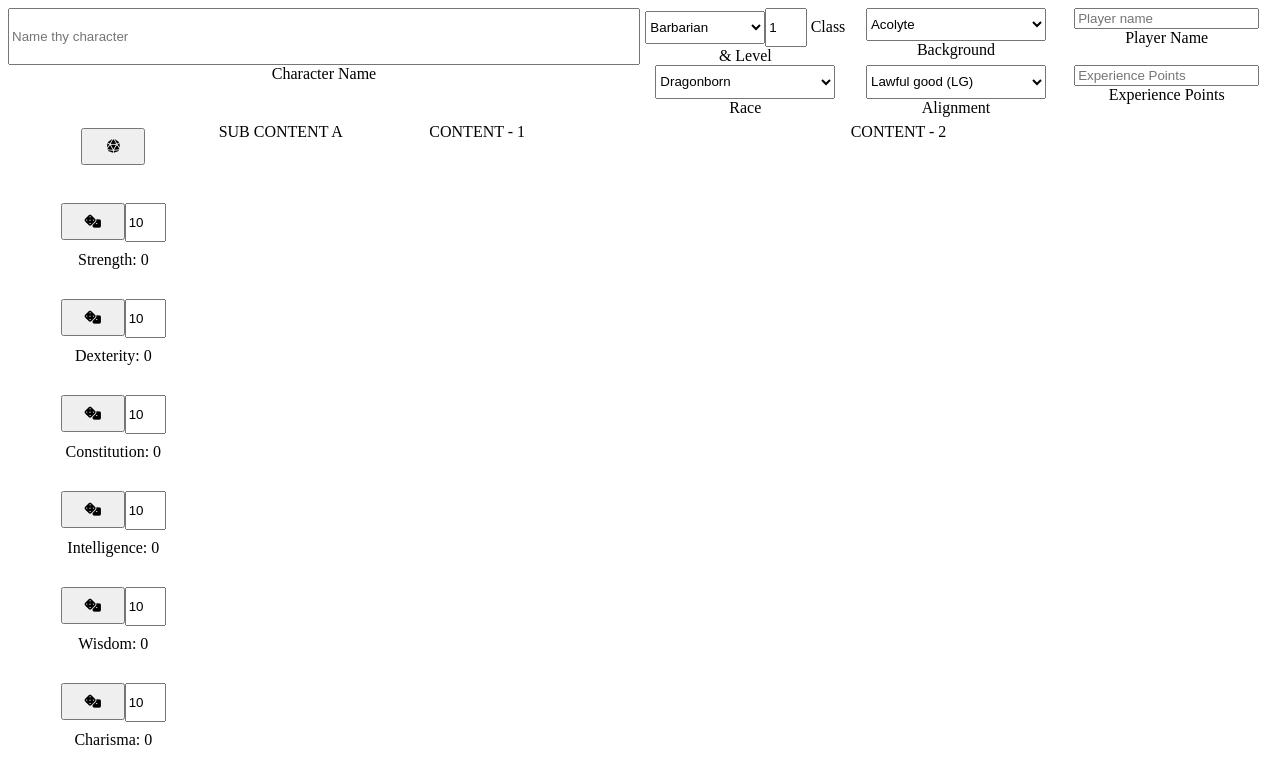
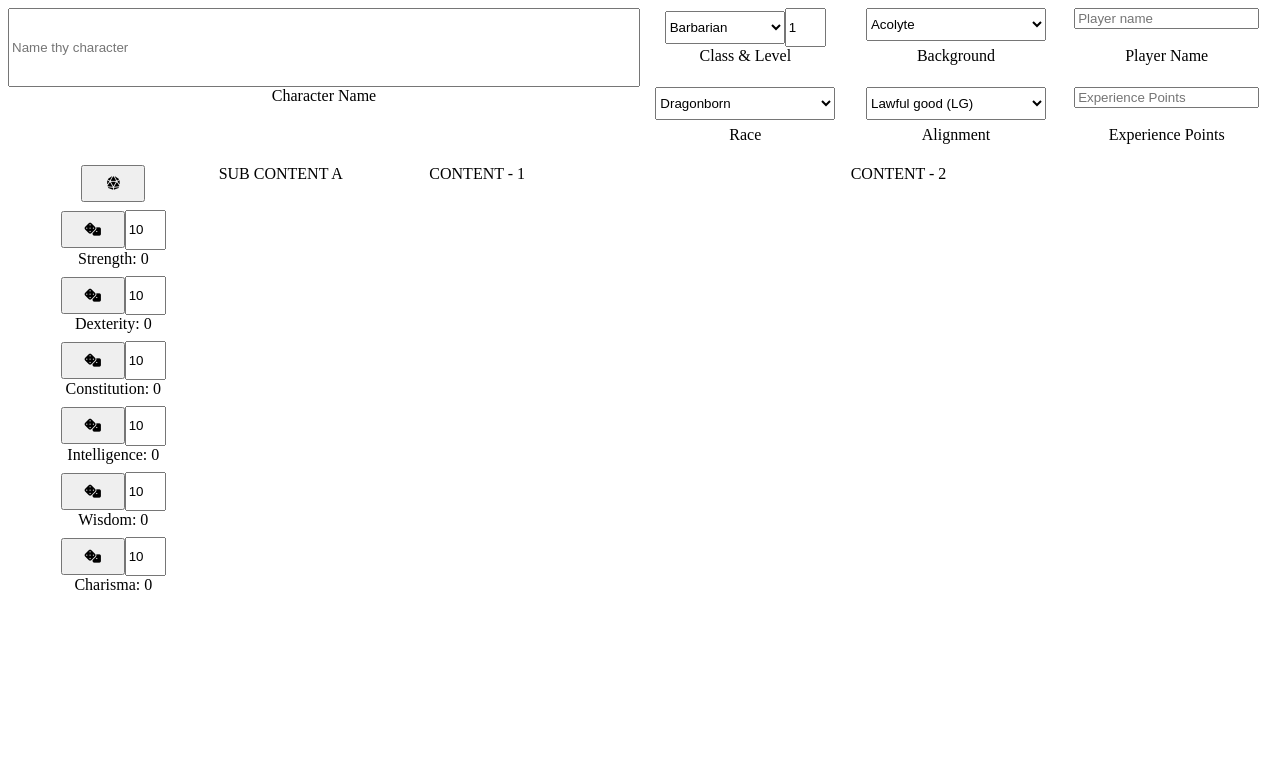
Before and after one commit to lgcavalheiro/dnd5edcharsheet, an Angular app in the folder dnd5edcharsheet/: page / in a window 1280 px wide. Shown: the top 784 px of the page. Built offline with nearby package versions, Linux system fonts and the light colour scheme.

Commit message:
working on css and layout

```diff
--- a/dnd5edcharsheet/package.json
+++ b/dnd5edcharsheet/package.json
@@ -24,8 +24,8 @@
     "zone.js": "~0.10.2"
   },
   "devDependencies": {
-    "@angular-devkit/build-angular": "~0.901.1",
-    "@angular/cli": "^9.1.1",
+    "@angular-devkit/build-angular": "^0.901.7",
+    "@angular/cli": "^9.1.7",
     "@angular/compiler-cli": "~9.1.1",
     "@angular/language-service": "~9.1.1",
     "@types/jasmine": "~3.5.0",
--- a/dnd5edcharsheet/src/app/char-sheet/char-attributes/char-attributes.component.html
+++ b/dnd5edcharsheet/src/app/char-sheet/char-attributes/char-attributes.component.html
@@ -1,83 +1,83 @@
-<div class="cl-1 rw-a" id="attributes">
+<div class="cl-1 gap-8" id="attributes">
   <button class="bt-s" (click)="randomizeAll()">
     <i class="fas fa-dice-d20"></i>
   </button>
 
-  <div class="rw-2 mx-h">
-    <div class="cl-f">
+  <div class="rw-1">
+    <div class="mx-h">
       <button class="bt-s" (click)="randomizeAttribute('str')">
         <i class="fas fa-dice"></i>
       </button>
       <input [(ngModel)]="attributes.str" type="number" name="char-str" id="char-str" class="char-attr">
-    </div>
       <div class="att-info">
         <label for="char-str">Strength: </label>
         <span *ngIf="calculateMod(attributes.str, 'str') > 0">+</span>{{ attribMods.str }}
       </div>
     </div>
+  </div>
 
-  <div class="rw-2 mx-h">
-    <div class="cl-f">
+  <div class="rw-1">
+    <div class="mx-h">
       <button class="bt-s" (click)="randomizeAttribute('dex')">
         <i class="fas fa-dice"></i>
       </button>
       <input [(ngModel)]="attributes.dex" type="number" name="char-dex" id="char-dex" class="char-attr">
-    </div>
       <div class="att-info">
         <label for="char-dex">Dexterity: </label>
         <span *ngIf="calculateMod(attributes.dex, 'dex') > 0">+</span>{{ attribMods.dex }}
       </div>
     </div>
+  </div>
 
-  <div class="rw-2 mx-h">
-    <div class="cl-f">
+  <div class="rw-1">
+    <div class="mx-h">
       <button class="bt-s" (click)="randomizeAttribute('con')">
         <i class="fas fa-dice"></i>
       </button>
       <input [(ngModel)]="attributes.con" type="number" name="char-con" id="char-con" class="char-attr">
-    </div>
       <div class="att-info">
         <label for="char-con">Constitution: </label>
         <span *ngIf="calculateMod(attributes.con, 'con') > 0">+</span>{{ attribMods.con }}
       </div>
     </div>
+  </div>
 
-  <div class="rw-2 mx-h">
-    <div class="cl-f">
+  <div class="rw-1">
+    <div class="mx-h">
       <button class="bt-s" (click)="randomizeAttribute('int')">
         <i class="fas fa-dice"></i>
       </button>
       <input [(ngModel)]="attributes.int" type="number" name="char-int" id="char-int" class="char-attr">
-    </div>
       <div class="att-info">
         <label for="char-int">Intelligence: </label>
         <span *ngIf="calculateMod(attributes.int, 'int') > 0">+</span>{{ attribMods.int }}
       </div>
     </div>
+  </div>
 
-  <div class="rw-2 mx-h">
-    <div class="cl-f">
+  <div class="rw-1">
+    <div class="mx-h">
       <button class="bt-s" (click)="randomizeAttribute('wis')">
         <i class="fas fa-dice"></i>
       </button>
       <input [(ngModel)]="attributes.wis" type="number" name="char-wis" id="char-wis" class="char-attr">
-    </div>
       <div class="att-info">
         <label for="char-wis">Wisdom: </label>
         <span *ngIf="calculateMod(attributes.wis, 'wis') > 0">+</span>{{ attribMods.wis }}
       </div>
     </div>
+  </div>
 
-  <div class="rw-2 mx-h">
-    <div class="cl-f">
+  <div class="rw-1">
+    <div class="mx-h">
       <button class="bt-s" (click)="randomizeAttribute('chr')">
         <i class="fas fa-dice"></i>
       </button>
       <input [(ngModel)]="attributes.chr" type="number" name="char-chr" id="char-chr" class="char-attr">
-    </div>
       <div class="att-info">
         <label for="char-chr">Charisma: </label>
         <span *ngIf="calculateMod(attributes.chr, 'chr') > 0">+</span>{{ attribMods.chr }}
       </div>
     </div>
   </div>
+</div>
--- a/dnd5edcharsheet/src/app/char-sheet/char-header/char-header.component.html
+++ b/dnd5edcharsheet/src/app/char-sheet/char-header/char-header.component.html
@@ -1,41 +1,60 @@
 <div class="sheet-header rw-1 cl-2">
-  <div class="rw-a ta-c">
+  <div class="rw-2 ta-c">
     <input type="text" name="char-name" id="char-name" placeholder="Name thy character">
     <label for="char-name">Character Name</label>
   </div>
-  <div class="rw-2 cl-a ta-c">
-    <label for="char-class">
+
+  <div class="rw-2 cl-3 ta-c">
+    <div class="rw-2">
+      <div>
         <select id="char-class" class="cb-s">
           <option *ngFor="let class of classes" value="{{ class.name }}">{{ class.name }}</option>
         </select>
         <input type="number" name="char-class" id="char-class" class="char-attr" min="1" max="20" value="1">
-      Class & Level
-    </label>
-    <label for="char-background">
+      </div>
+      <span>Class & Level</span>
+    </div>
+
+    <div class="rw-2">
+      <div>
         <select id="char-background" class="cb-m">
           <option *ngFor="let background of backgrounds" value="{{ background.name }}">{{ background.name }}</option>
         </select>
-      Background
-    </label>
-    <label for="char-player">
+      </div>
+      <span>Background</span>
+    </div>
+
+    <div class="rw-2">
+      <div>
         <input type="text" name="char-player" id="char-player" placeholder="Player name">
-      Player Name
-    </label>
-    <label for="char-race">
+      </div>
+      <span>Player Name</span>
+    </div>
+
+    <div class="rw-2">
+      <div>
         <select id="char-race" class="cb-m">
           <option *ngFor="let race of races" value="{{ race.name }}">{{ race.name }}</option>
         </select>
-      Race
-    </label>
-    <label for="char-alignment">
+      </div>
+      <span>Race</span>
+    </div>
+
+    <div class="rw-2">
+      <div>
         <select id="char-alignment" class="cb-m">
           <option *ngFor="let alignment of alignments" value="{{ alignment.name }}">{{ alignment.name }}</option>
         </select>
-      Alignment
-    </label>
-    <label for="char-exp">
+      </div>
+      <span>Alignment</span>
+    </div>
+
+    <div class="rw-2">
+      <div>
         <input type="text" name="char-exp" id="char-exp" placeholder="Experience Points">
-      Experience Points
-    </label>
+      </div>
+      <span>Experience Points</span>
+    </div>
+
   </div>
 </div>
--- a/dnd5edcharsheet/src/app/char-sheet/char-sheet.component.html
+++ b/dnd5edcharsheet/src/app/char-sheet/char-sheet.component.html
@@ -1,7 +1,7 @@
 <div class="content">
-    <app-char-header></app-char-header>
+    <app-char-header style="padding-bottom: 8px;"></app-char-header>
     <div class="cl-3">
-      <div class="cl-a">
+      <div class="cl-2">
         <app-char-attributes
           (attributeEvent)="receiveAttributes($event)"
           (modEvent)="receiveMods($event)"></app-char-attributes>
--- a/dnd5edcharsheet/src/styles/columns.scss
+++ b/dnd5edcharsheet/src/styles/columns.scss
@@ -1,20 +1,67 @@
-.cl-a {
+/* .cl-a {
   display: grid;
   grid-template-columns: repeat(auto-fit, minmax(11rem, 1fr));
 }
 
 .cl-f {
   display: flex;
+} */
+
+.cl-4 {
+  display: grid;
+  @media (min-width: 640px) {
+    grid-template-columns: repeat(1, minmax(0, 1fr));
+  }
+  /* Medium (md) */
+  @media (min-width: 768px) {
+     grid-template-columns: repeat(2, minmax(0, 1fr));
+  }
+  /* Large (lg) */
+  @media (min-width: 1024px) {
+     grid-template-columns: repeat(3, minmax(0, 1fr));
+  }
+  /* Extra Large (xl) */
+  @media (min-width: 1280px) {
+     grid-template-columns: repeat(4, minmax(0, 1fr));
+  }
 }
 
 .cl-3 {
   display: grid;
-  grid-template-columns: repeat(3, minmax(0, 1fr));
+  @media (min-width: 640px) {
+    grid-template-columns: repeat(1, minmax(0, 1fr));
+  }
+  /* Medium (md) */
+  @media (min-width: 768px) {
+     grid-template-columns: repeat(2, minmax(0, 1fr));
+  }
+  /* Large (lg) */
+  @media (min-width: 1024px) {
+     grid-template-columns: repeat(3, minmax(0, 1fr));
+  }
+  /* Extra Large (xl) */
+  @media (min-width: 1280px) {
+     grid-template-columns: repeat(3, minmax(0, 1fr));
+  }
 }
 
 .cl-2 {
   display: grid;
-  grid-template-columns: repeat(2, minmax(0, 1fr));
+  @media (min-width: 640px) {
+    grid-template-columns: repeat(1, minmax(0, 1fr));
+  }
+  /* Medium (md) */
+  @media (min-width: 768px) {
+     grid-template-columns: repeat(1, minmax(0, 1fr));
+  }
+  /* Large (lg) */
+  @media (min-width: 1024px) {
+     grid-template-columns: repeat(2, minmax(0, 1fr));
+  }
+  /* Extra Large (xl) */
+  @media (min-width: 1280px) {
+     grid-template-columns: repeat(2, minmax(0, 1fr));
+  }
 }
 
 .cl-1 {
--- a/dnd5edcharsheet/src/styles/rows.scss
+++ b/dnd5edcharsheet/src/styles/rows.scss
@@ -1,24 +1,66 @@
-.rw-a {
+/* .rw-a {
   display: grid;
   grid-template-rows: repeat(auto-fit, minmax(3rem, 1fr));
+} */
+
+.rw-4 {
+  display: grid;
+  @media (min-width: 640px) {
+    grid-template-rows: repeat(1, minmax(0, 1fr));
+  }
+  /* Medium (md) */
+  @media (min-width: 768px) {
+     grid-template-rows: repeat(2, minmax(0, 1fr));
+  }
+  /* Large (lg) */
+  @media (min-width: 1024px) {
+     grid-template-rows: repeat(3, minmax(0, 1fr));
+  }
+  /* Extra Large (xl) */
+  @media (min-width: 1280px) {
+     grid-template-rows: repeat(4, minmax(0, 1fr));
+  }
 }
 
 .rw-3 {
   display: grid;
-  grid-template-rows: repeat(3, minmax(0, 1fr));
+  @media (min-width: 640px) {
+    grid-template-rows: repeat(1, minmax(0, 1fr));
+  }
+  /* Medium (md) */
+  @media (min-width: 768px) {
+     grid-template-rows: repeat(2, minmax(0, 1fr));
+  }
+  /* Large (lg) */
+  @media (min-width: 1024px) {
+     grid-template-rows: repeat(3, minmax(0, 1fr));
+  }
+  /* Extra Large (xl) */
+  @media (min-width: 1280px) {
+     grid-template-rows: repeat(3, minmax(0, 1fr));
+  }
 }
 
 .rw-2 {
   display: grid;
-  grid-template-rows: repeat(2, minmax(3rem, 1fr));
+  @media (min-width: 640px) {
+    grid-template-rows: repeat(1, minmax(0, 1fr));
+  }
+  /* Medium (md) */
+  @media (min-width: 768px) {
+     grid-template-rows: repeat(1, minmax(0, 1fr));
+  }
+  /* Large (lg) */
+  @media (min-width: 1024px) {
+     grid-template-rows: repeat(2, minmax(0, 1fr));
+  }
+  /* Extra Large (xl) */
+  @media (min-width: 1280px) {
+     grid-template-rows: repeat(2, minmax(0, 1fr));
+  }
 }
 
 .rw-1 {
   display: grid;
   grid-template-rows: minmax(0, 1fr);
 }
-
-.rw-7 {
-  display: grid;
-  grid-template-rows: repeat(7, minmax(0, 1fr));
-}
```
Also changed, not shown: 1 other file (tests, documents, lock files or other folders). Lines whose indentation alone changed are shown as unchanged.
